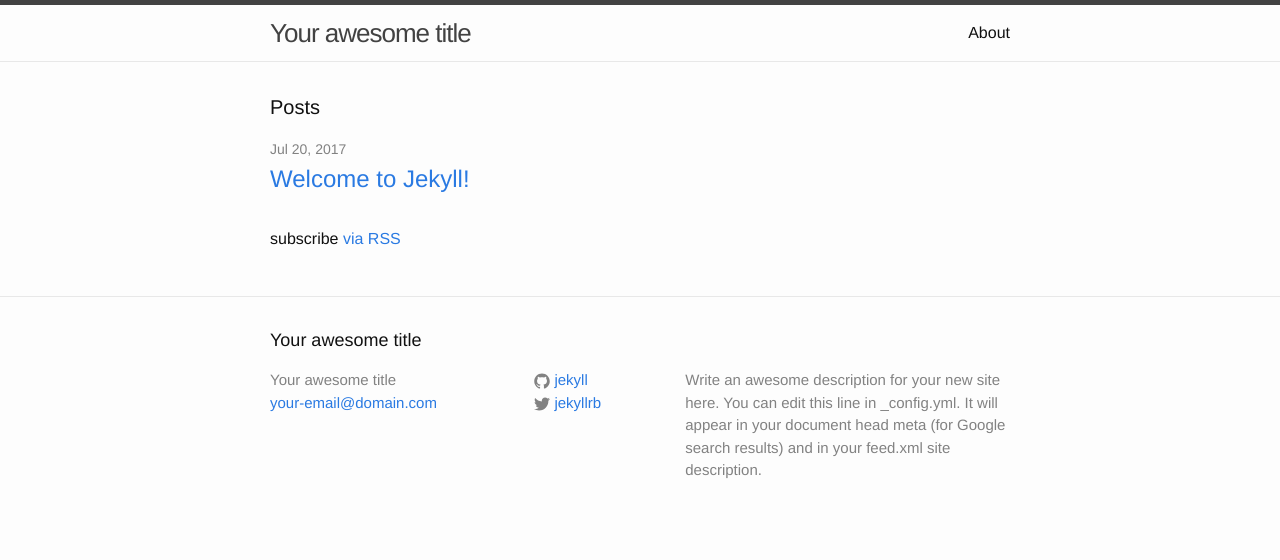
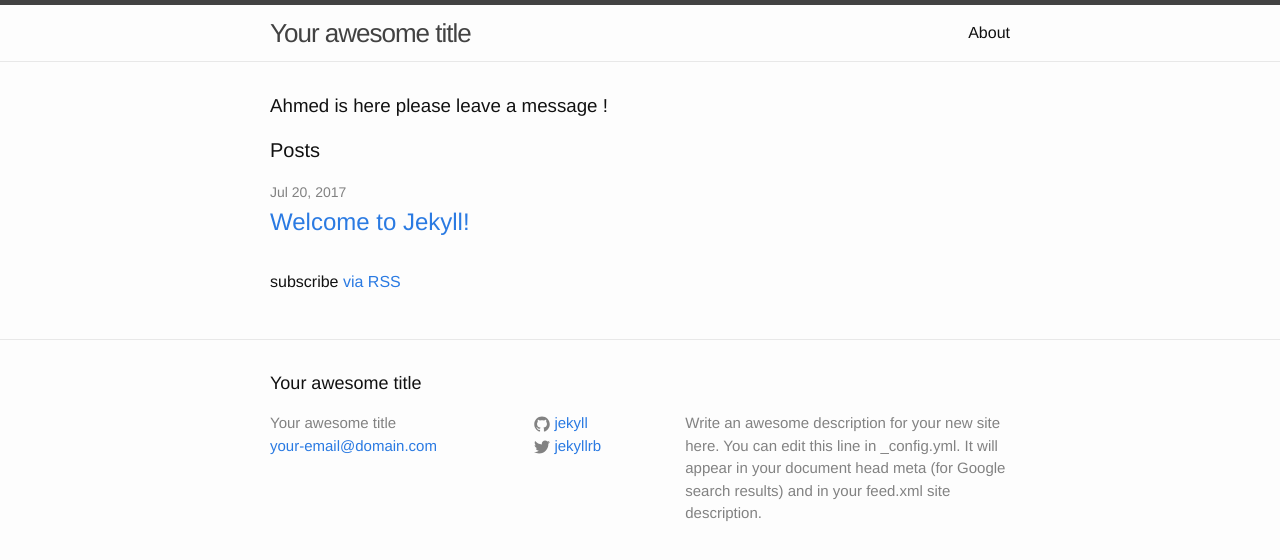
Before and after one commit to AhmedM-K/AhmedM-k.github.io, a Jekyll site: the page built from index.html, in a window 1280 px wide. Shown: the top 560 px of the page. Built offline with Jekyll 4.4.1, drawn with Linux system fonts in a browser that asks for light colours.

Commit message:
Update index.html

```diff
--- a/index.html
+++ b/index.html
@@ -3,7 +3,7 @@ layout: default
 ---
 
 <div class="home">
-
+  <h3>Ahmed is here please leave a message !</h3>
   <h1 class="page-heading">Posts</h1>
 
   <ul class="post-list">
```
